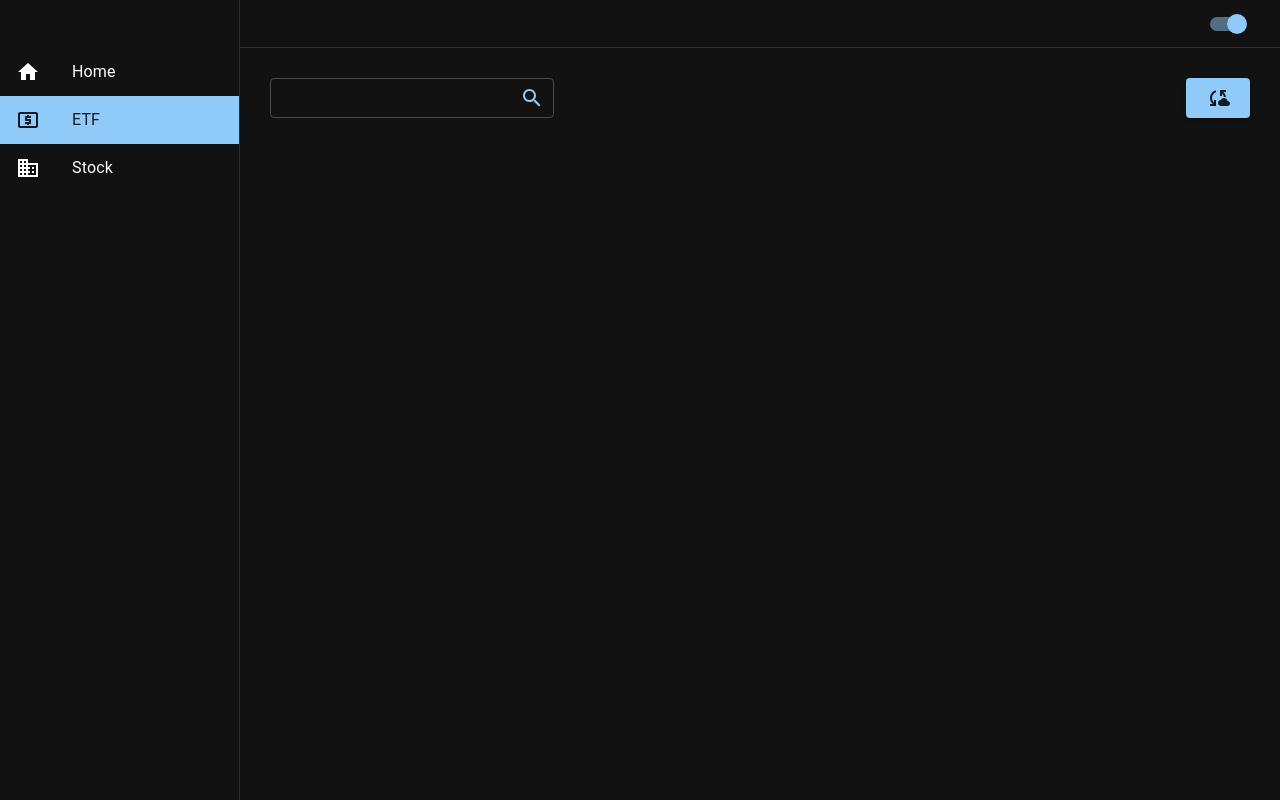
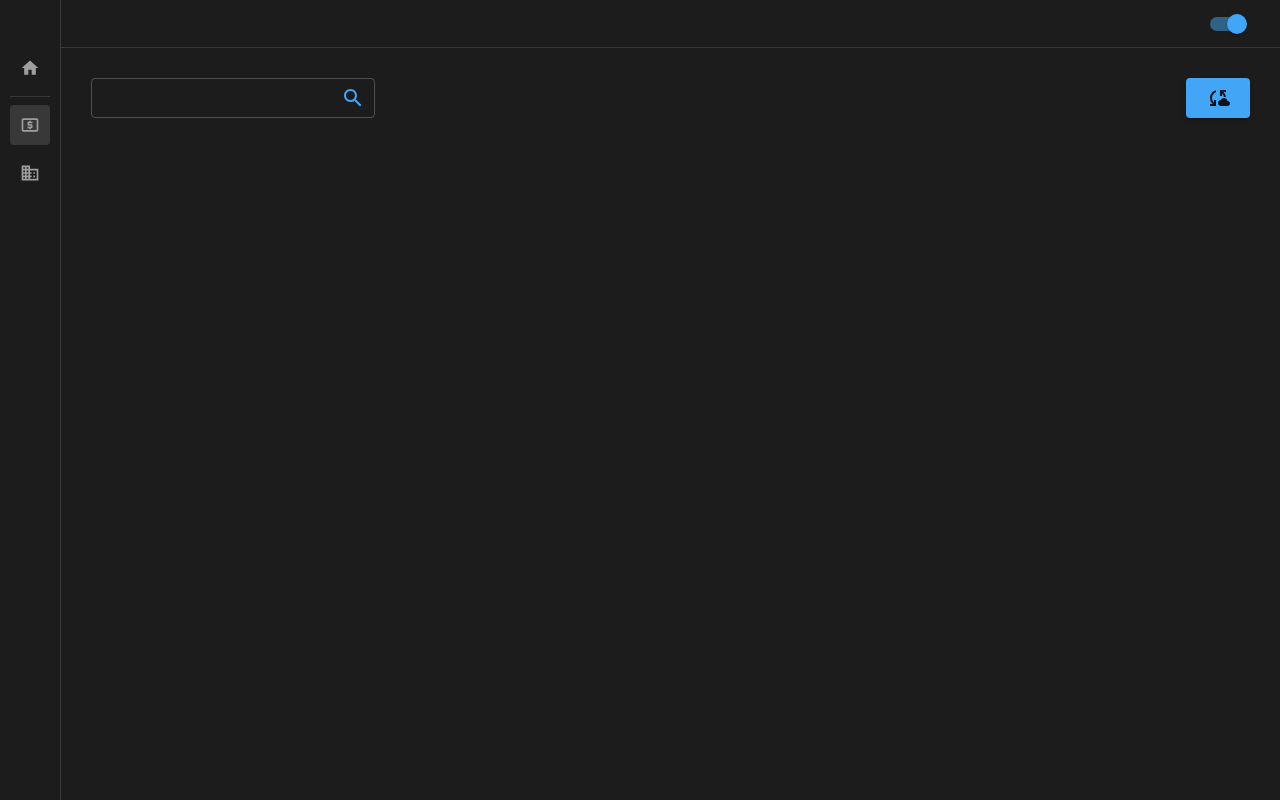
Before and after one commit to raccoon91/raccoon-investment, a React (Vite) app: page /etf in a window 1280 px wide. Built offline with nearby package versions, Linux system fonts and the light colour scheme.

Commit message:
Update sidebar style

```diff
--- a/src/layouts/Layout.tsx
+++ b/src/layouts/Layout.tsx
@@ -18,11 +18,12 @@ export const Layout = () => {
     <Box sx={{ overflow: "hidden", display: "flex", width: "100vw", height: "100vh" }}>
       <Box
         sx={{
-          flex: "0 0 240px",
-          width: "240px",
+          flex: "0 0 60px",
+          width: "60px",
           borderRight: "1px solid",
           borderColor: "divider",
           padding: "48px 0",
+          boxSizing: "content-box",
         }}
       >
         <Sidebar />
--- /dev/null
+++ b/src/layouts/NavIcon.tsx
@@ -0,0 +1,52 @@
+import { FC, PropsWithChildren } from "react";
+import { NavLink as BaseNavLink } from "react-router-dom";
+import { Tooltip, styled } from "@mui/material";
+
+const StyledNavLink = styled(BaseNavLink)(
+  ({ theme }) => `
+    position: relative;
+    display: flex;
+    align-items: center;
+    justify-content: center;
+    width: 40px;
+    height: 40px;
+    text-decoration: none;
+
+    svg {
+      width: 20px;
+      height: 20px;
+      color: ${theme.palette.grey[500]};
+    }
+
+    &.active, &:hover {
+      &:after {
+        content: "";
+        position: absolute;
+        width: 100%;
+        height: 100%;
+        background-color: ${theme.palette.divider};
+        border-radius: 4px;
+        z-index: -1;
+      }
+    }
+
+    &:hover {
+      opacity: 0.7;
+    }
+  `
+);
+
+interface INavIconProps {
+  to: string;
+  title: string;
+}
+
+export const NavIcon: FC<PropsWithChildren<INavIconProps>> = ({ to, title, children }) => {
+  return (
+    <Tooltip title={title} placement="right">
+      <StyledNavLink to={to} className={({ isActive }) => (isActive ? "active" : "")}>
+        {children}
+      </StyledNavLink>
+    </Tooltip>
+  );
+};
--- a/src/layouts/Sidebar.tsx
+++ b/src/layouts/Sidebar.tsx
@@ -1,53 +1,32 @@
-import { NavLink } from "react-router-dom";
-import { List, ListItemButton, ListItemIcon, ListItemText, styled } from "@mui/material";
+import { Divider, styled } from "@mui/material";
 import HomeIcon from "@mui/icons-material/Home";
 import LocalAtmIcon from "@mui/icons-material/LocalAtm";
 import BusinessIcon from "@mui/icons-material/Business";
+import { NavIcon } from "./NavIcon";
 
-const StyledNavLink = styled(NavLink)(
-  ({ theme }) => `
-    display: block;
-    color: ${theme.palette.text.primary};
-    text-decoration: none;
-
-    &.active {
-      color: ${theme.palette.getContrastText(theme.palette.primary.main)};
-      background-color: ${theme.palette.primary.main};
-
-      svg {
-        color: ${theme.palette.getContrastText(theme.palette.primary.main)};
-      }
-    }
-  `
-);
+const StyledNavList = styled("nav")`
+  display: flex;
+  flex-direction: column;
+  gap: 8px;
+  padding: 0 10px;
+`;
 
 export const Sidebar = () => {
   return (
-    <List sx={{ width: "100%", padding: 0 }} component="nav">
-      <StyledNavLink to="/" className={({ isActive }) => (isActive ? "active" : "")}>
-        <ListItemButton>
-          <ListItemIcon>
-            <HomeIcon />
-          </ListItemIcon>
-          <ListItemText primary="Home" />
-        </ListItemButton>
-      </StyledNavLink>
-      <StyledNavLink to="/etf" className={({ isActive }) => (isActive ? "active" : "")}>
-        <ListItemButton>
-          <ListItemIcon>
-            <LocalAtmIcon />
-          </ListItemIcon>
-          <ListItemText primary="ETF" />
-        </ListItemButton>
-      </StyledNavLink>
-      <StyledNavLink to="/stocks" className={({ isActive }) => (isActive ? "active" : "")}>
-        <ListItemButton>
-          <ListItemIcon>
-            <BusinessIcon />
-          </ListItemIcon>
-          <ListItemText primary="Stock" />
-        </ListItemButton>
-      </StyledNavLink>
-    </List>
+    <StyledNavList>
+      <NavIcon to="/" title="Home">
+        <HomeIcon />
+      </NavIcon>
+
+      <Divider />
+
+      <NavIcon to="/etf" title="ETF">
+        <LocalAtmIcon />
+      </NavIcon>
+
+      <NavIcon to="/stocks" title="Stock">
+        <BusinessIcon />
+      </NavIcon>
+    </StyledNavList>
   );
 };
--- a/src/stores/global.store.ts
+++ b/src/stores/global.store.ts
@@ -1,5 +1,22 @@
 import { Theme, createTheme } from "@mui/material";
 import { create } from "zustand";
+
+const darkTheme = createTheme({
+  palette: {
+    mode: "dark",
+    primary: { main: "#42a5f5" },
+    secondary: { main: "#4cc38a" },
+    background: { default: "#1c1c1c", paper: "#1c1c1c" },
+  },
+});
+
+const lightTheme = createTheme({
+  palette: {
+    mode: "light",
+    primary: { main: "#42a5f5" },
+    secondary: { main: "#4cc38a" },
+  },
+});
 
 interface IGlobalStore {
   isLoad: boolean;
@@ -12,17 +29,16 @@ interface IGlobalStore {
 export const useGlobalStore = create<IGlobalStore>((set, get) => ({
   isLoad: false,
   mode: "dark",
-  theme: createTheme({ palette: { mode: "dark" } }),
+  theme: darkTheme,
   setIsLoad: (value: boolean) => {
     set({ isLoad: value });
   },
   toggleMode: () => {
     const mode = get().mode;
-    const newMode = mode === "dark" ? "light" : "dark";
 
     set({
-      mode: newMode,
-      theme: createTheme({ palette: { mode: newMode } }),
+      mode: mode === "dark" ? "light" : "dark",
+      theme: mode === "dark" ? lightTheme : darkTheme,
     });
   },
 }));
```
